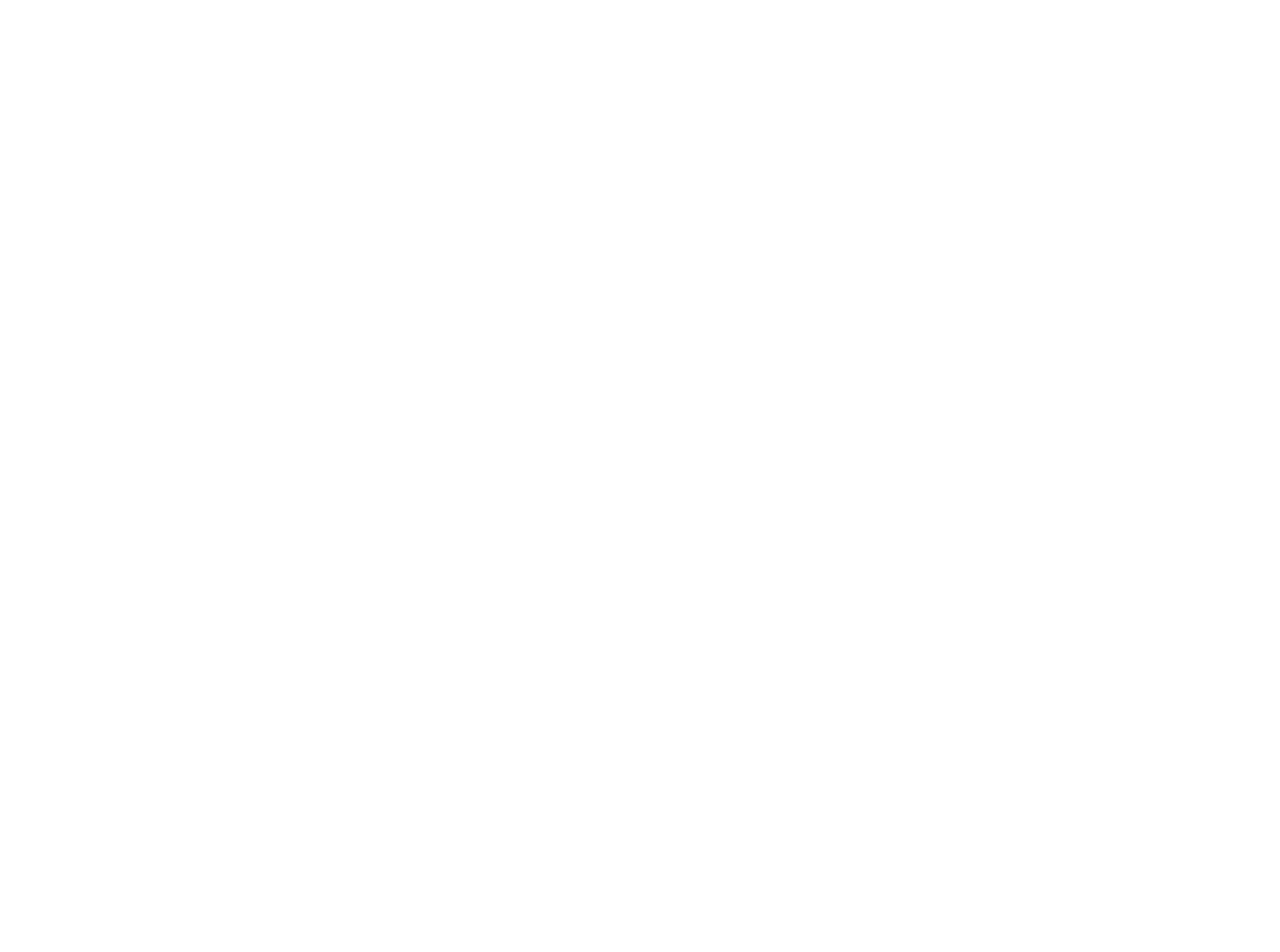
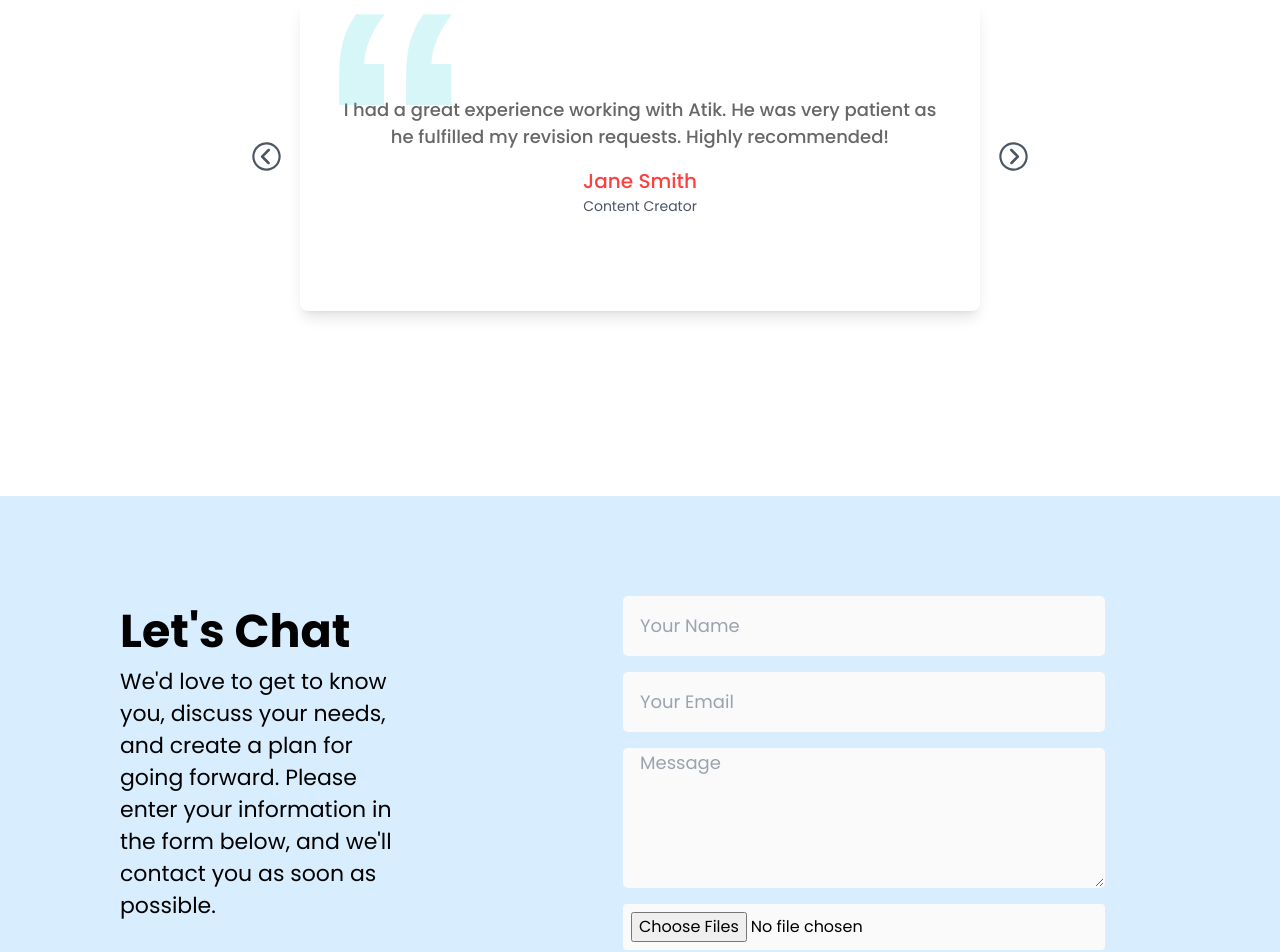
Before and after one commit to md-atiqurrahman/graphic-idol, a React (Create React App) app: page / in a window 1280 px wide. Shown: the part 5160-6112 px from the top of the page. Before the commit the page ends 5135 px from the top, so only its background shows below. Built offline with nearby package versions, Linux system fonts and the light colour scheme.

Commit message:
complete contacts section

```diff
--- /dev/null
+++ b/src/Pages/Home/ClientsReviews/ClientsReviews.js
@@ -0,0 +1,72 @@
+import React, { useState, useEffect } from 'react';
+import {  IoIosArrowDropleft, IoIosArrowDropright } from "react-icons/io";
+import quatation from '../../../assets/icons/quote.svg';
+
+const ClientsReviews = () => {
+    const [currentReview, setCurrentReview] = useState(0);
+
+    const handleNext = () => {
+        setCurrentReview(currentReview === reviews.length - 1 ? 0 : currentReview + 1);
+    };
+
+    const handlePrev = () => {
+        setCurrentReview(currentReview === 0 ? reviews.length - 1 : currentReview - 1);
+    };
+
+    useEffect(() => {
+        const timer = setTimeout(() => {
+            handleNext();
+        }, 5000);
+        return () => clearTimeout(timer);
+    }, [currentReview, handleNext]);
+
+    const reviews = [
+        {
+            id: 1,
+            text: "Amazing designer! Exceptional service, high-quality work!! I will be coming back for future work!",
+            name: "John Doe",
+            occupation: "Web Developer"
+        },
+        {
+            id: 2,
+            text: "I had a great experience working with Atik. He was very patient as he fulfilled my revision requests. Highly recommended!",
+            name: "Jane Smith",
+            occupation: "Content Creator"
+        },
+        {
+            id: 3,
+            text: "Very good work, Ive used his services before for some basic leaflet designs which worked very well. I would recommend!",
+            name: "Mike Johnson",
+            occupation: "Marketing Manager"
+        }
+    ];
+
+    return (
+        <div className='text-center mb-[185px]'>
+            <h1 className="text-black text-[46px] font-bold leading-[70px] mb-[50px]">What They Say About Graphic Idol</h1>
+            <div className="flex flex-col items-center">
+                <div className="flex items-center">
+                    <button onClick={handlePrev} className="text-lg text-gray-600 hover:text-gray-800 focus:outline-none">
+                        <IoIosArrowDropleft size={35} />
+                    </button>
+                    <div className="relative mx-4">
+                        <div className="absolute top-0 bottom-0 left-0 right-0">
+                            <div className="bg-gradient-to-b from-transparent to-white h-4/5"></div>
+                        </div>
+                        <div className="w-[680px] h-[310px] px-8 py-6 bg-white rounded-lg shadow-lg relative overflow-hidden flex flex-col justify-center">
+                            <img className='w-[128px] absolute top-0' src={quatation} alt="" />
+                            <div className="text-[#676767] text-[18px] font-medium leading-[27px] mb-4">{reviews[currentReview].text}</div>
+                            <div className="text-[#FF4040] text-[20px] font-medium leading-[30px]">{reviews[currentReview].name}</div>
+                            <div className="text-gray-600 text-sm">{reviews[currentReview].occupation}</div>
+                        </div>
+                    </div>
+                    <button onClick={handleNext} className="text-lg text-gray-600 hover:text-gray-800 focus:outline-none">
+                        <IoIosArrowDropright size={35} />
+                    </button>
+                </div>
+            </div>
+        </div>
+    );
+};
+
+export default ClientsReviews;
--- /dev/null
+++ b/src/Pages/Home/Contacts/Contacts.css
@@ -0,0 +1,11 @@
+input::placeholder {
+    font-size: 18px;
+    font-weight: 400;
+    line-height: 43px;
+}
+
+textarea::placeholder {
+    font-size: 18px;
+    font-weight: 400;
+    line-height: 27px;
+}
--- /dev/null
+++ b/src/Pages/Home/Contacts/Contacts.js
@@ -0,0 +1,37 @@
+import React from 'react';
+import './Contacts.css';
+
+const Contacts = () => {
+    return (
+        <section id='contacts' className='bg-[#d8edfe] pt-[100px] text-black h-[610px]'>
+            <div className='pl-[120px] pr-[175px] flex items-start gap-[210px]'>
+                <div>
+                    <h2 className='text-[46px] leading-[70px] font-bold'>Let's Chat</h2>
+                    <p className='text-[22px] leading-[32px] font-normal'>We'd love to get to know you, discuss your needs, and create
+                        a plan for going forward. Please enter your information in the form below, and we'll contact you as soon as possible.</p>
+                </div>
+                <div>
+                    <form className='w-[482px] h-auto'>
+                        <div className="card-body p-0">
+                            <div className="form-control mb-[8px]">
+                                <input type="text" required placeholder="Your Name" className="input h-[60px] rounded-[5px] bg-[#fafafa]" />
+                            </div>
+                            <div className="form-control mb-[8px]">
+                                <input type="email" required placeholder="Your Email" className="input h-[60px] rounded-[5px] bg-[#fafafa] " />
+                            </div>
+                            <div className="form-control mb-[8px]">
+                                <textarea required className="textarea h-[140px] rounded-[5px] bg-[#fafafa] py-0 align-top" placeholder="Message"></textarea>
+                            </div>
+                            <div className="form-control mb-[8px]">
+                                <input type="file" className="rounded-[4px] bg-[#fafafa] h-[46px] p-2" placeholder="Choose Files" accept=".tiff,.jpeg,.jpg,.gif,.png,.pdf,.psd,.ai,.eps,.dwg,.zip,.svg,.mp4,.avi" multiple />
+                            </div>
+                            <div className='w-[203px] px-[30px] py-[17px] bg-secondary rounded-[50px] text-white text-[18px] font-semibold cursor-pointer hover:bg-primary'>Send Message</div>
+                        </div>
+                    </form>
+                </div>
+            </div>
+        </section>
+    );
+};
+
+export default Contacts;
--- a/src/Pages/Home/Home/Home.js
+++ b/src/Pages/Home/Home/Home.js
@@ -1,9 +1,11 @@
 import React from 'react';
 import Banner from '../Banner/Banner';
+import ClientsReviews from '../ClientsReviews/ClientsReviews';
 import FeedbackVideo from '../FeedbackVideo/FeedbackVideo';
 import OurSpeciality from '../OurSpeciality/OurSpeciality';
 import Portfolio from '../Portfolio/Portfolio';
 import Services from '../Services/Services';
+import Contacts from '../../Home/Contacts/Contacts';
 
 const Home = () => {
     return (
@@ -13,6 +15,8 @@
             <Portfolio></Portfolio>
             <FeedbackVideo></FeedbackVideo>
             <OurSpeciality></OurSpeciality>
+            <ClientsReviews></ClientsReviews>
+            <Contacts></Contacts>
         </div>
     );
 };
--- a/src/Pages/Shared/Footer/Footer.js
+++ b/src/Pages/Shared/Footer/Footer.js
@@ -1,5 +1,6 @@
 import React from 'react';
 import { FaBehance, FaFacebookF, FaInstagram, FaLinkedinIn, FaTwitter } from "react-icons/fa";
+import { Link } from 'react-router-dom';
 
 const Footer = () => {
     const today = new Date();
@@ -10,19 +11,24 @@
             <h6 className='text-white text-[16px] font-normal leading-[24px]'>© {year} Graphic Idol All Rights Reserved</h6>
             <div className='flex items-center gap-[24px] text-[#B0B0B0] font-normal leading-[1]'>
                 <span className='hover:text-secondary cursor-pointer'>
-                    <FaBehance></FaBehance>
+                    <Link target='_blank' to='https://www.behance.net/graphicidol/'> <FaBehance></FaBehance>
+                    </Link>
                 </span>
                 <span className='hover:text-secondary cursor-pointer'>
-                    <FaFacebookF></FaFacebookF>
+                    <Link target='_blank' to='https://www.facebook.com/graphicidol/'><FaFacebookF></FaFacebookF></Link>
                 </span>
                 <span className='hover:text-secondary cursor-pointer'>
-                    <FaLinkedinIn></FaLinkedinIn>
+                    <Link target='_blank' to='https://www.linkedin.com/in/graphicidol/'><FaLinkedinIn></FaLinkedinIn></Link>
                 </span>
                 <span className='hover:text-secondary cursor-pointer'>
-                    <FaTwitter></FaTwitter>
+                    <Link target='_blank' to='https://twitter.com/graphicidol'>
+                        <FaTwitter></FaTwitter>
+                    </Link>
                 </span>
                 <span className='hover:text-secondary cursor-pointer'>
-                    <FaInstagram></FaInstagram>
+                    <Link target='_blank' to='https://www.instagram.com/graphicidol/'>
+                        <FaInstagram></FaInstagram>
+                    </Link>
                 </span>
             </div>
         </div>
```
Also changed, not shown: src/assets/icons/quote.svg (added).
